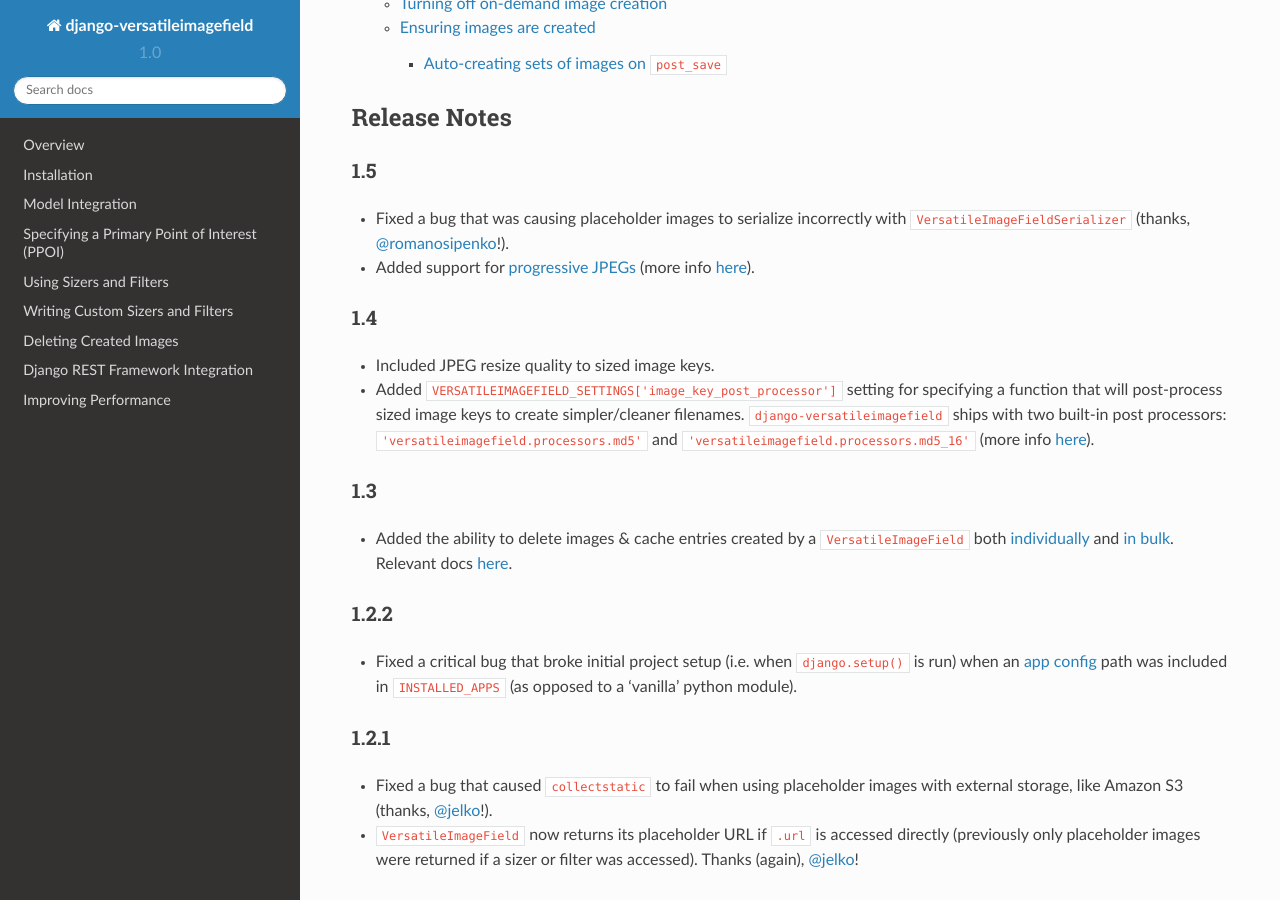
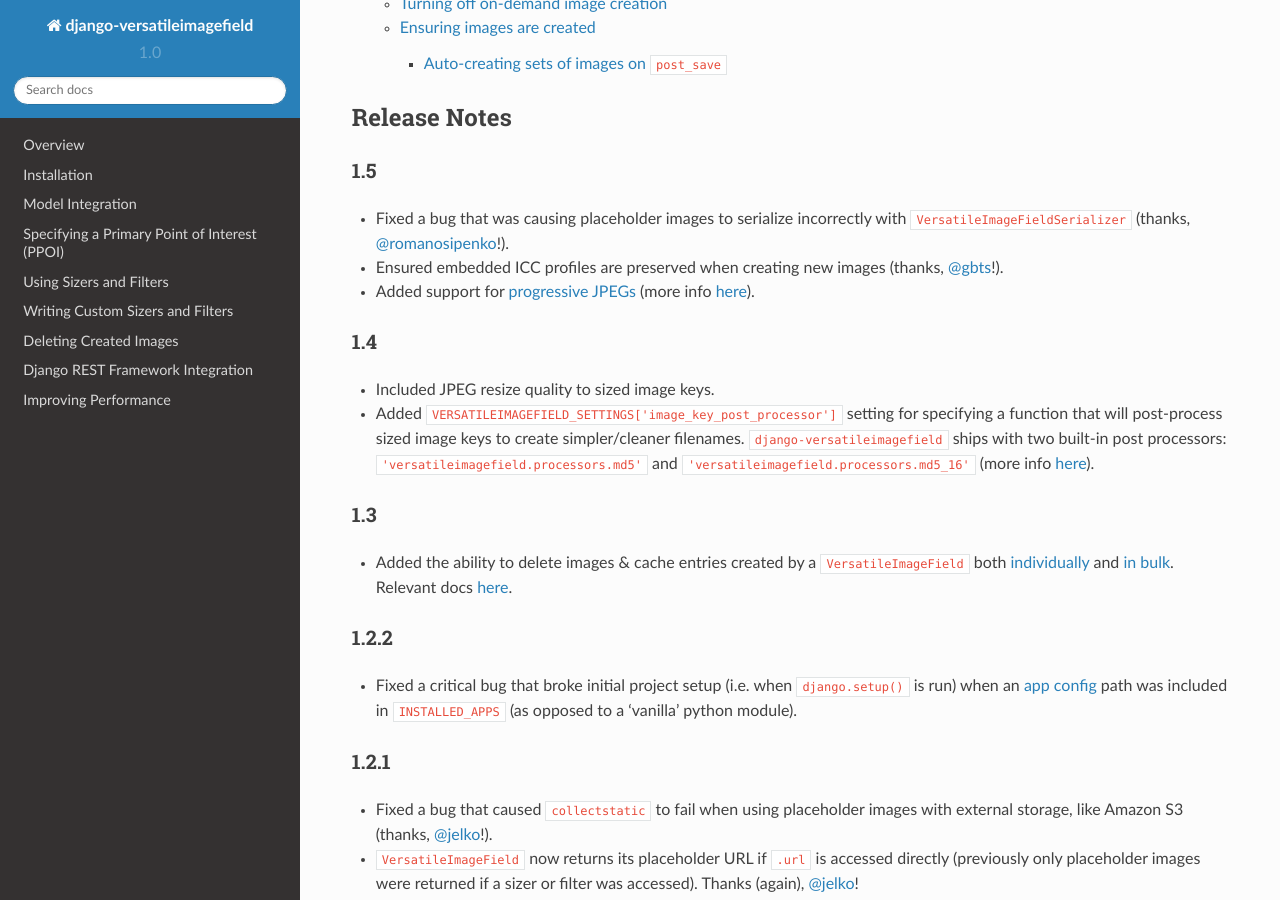
Before and after one commit to respondcreate/django-versatileimagefield, a Sphinx documentation site: the page built from docs/index.rst, in a window 1280 px wide and 900 px high, scrolled down 3508 px. Built offline with Sphinx 7.4.7 and the Read the Docs theme 2.0.0, drawn with Linux system fonts in a browser that asks for light colours.

Commit message:
Adding ICC profile bullet to 1.5 release notes
#47

```diff
--- a/docs/index.rst
+++ b/docs/index.rst
@@ -89,6 +89,7 @@
 1.5
 ^^^
 - Fixed a bug that was causing placeholder images to serialize incorrectly with ``VersatileImageFieldSerializer`` (thanks, `@romanosipenko <https://github.com/romanosipenko>`_!).
+- Ensured embedded ICC profiles are preserved when creating new images (thanks, `@gbts <https://github.com/gbts>`_!).
 - Added support for `progressive JPEGs <https://optimus.io/support/progressive-jpeg/>`_ (more info :ref:`here <versatileimagefield-settings>`).
 
 1.4
```
